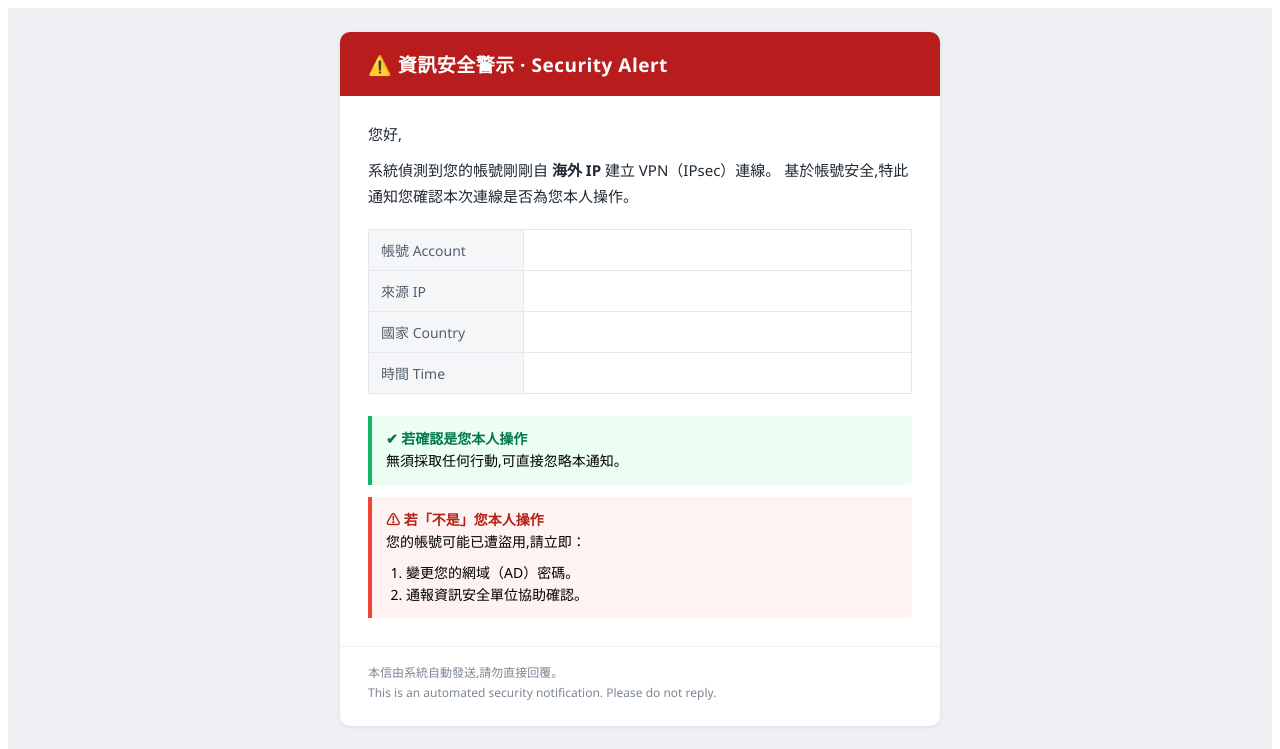
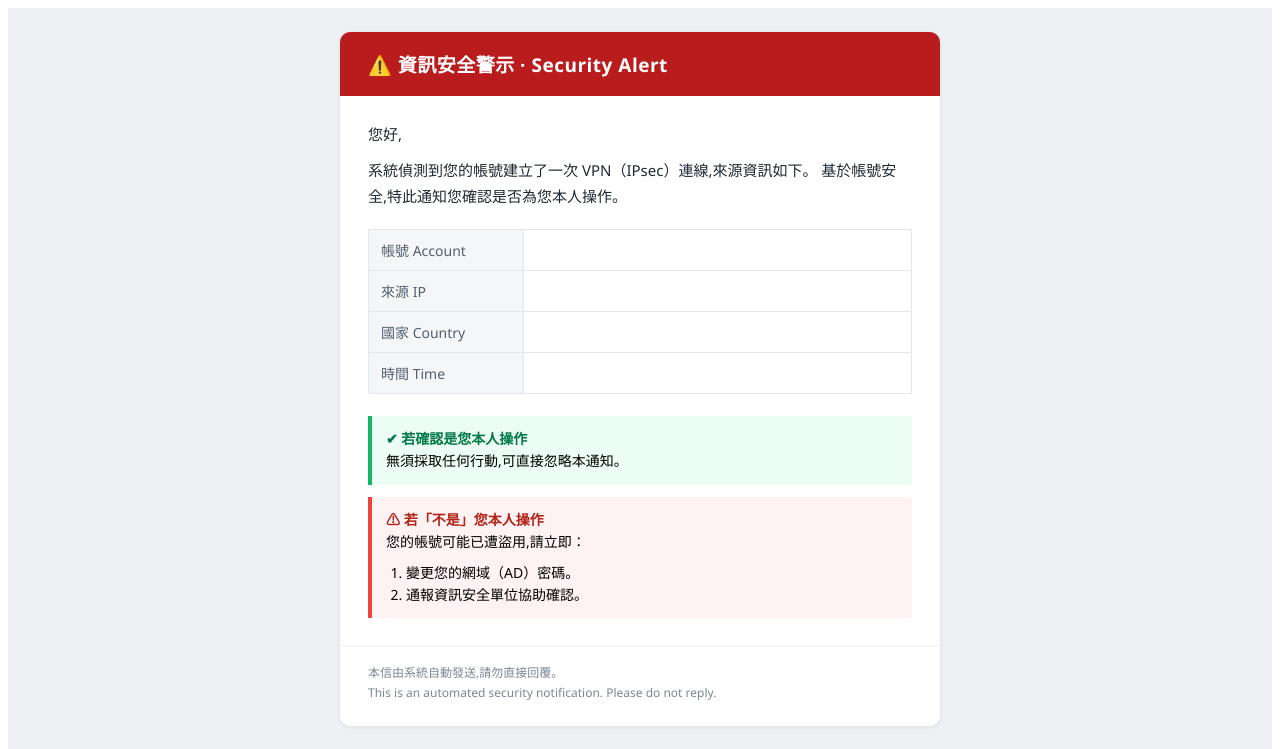
Before and after one commit to kail419/fortiwebhook, a Flask app: template app/templates/alert.html.j2 in a window 1280 px wide. Shown: the top 749 px of the page. Run offline with Flask 3, Linux system fonts and the light colour scheme; the template is opened without the code that fills it, so the values that code supplies are empty.

Commit message:
Make alert wording location-neutral; mount templates for rebuild-free edits
Alerts now fire regardless of country, so drop the "海外/overseas" wording in the
e-mail body and default subject — the source IP/country/time are shown in the
details table anyway. Also bind-mount app/templates into the container so wording
tweaks take effect with a restart instead of an image rebuild.

Co-Authored-By: Claude Opus 4.8 <noreply@anthropic.com>

```diff
--- a/app/config.py
+++ b/app/config.py
@@ -91,7 +91,7 @@ class Config:
     mail_cc: List[str] = field(default_factory=list)
     mail_bcc: List[str] = field(default_factory=list)
     mail_reply_to: str = ""
-    mail_subject: str = "[資安通知] 偵測到您的帳號自海外連線 VPN / Security Alert"
+    mail_subject: str = "[資安通知] 您的帳號 VPN 連線通知 / VPN Login Alert"
     org_name: str = ""            # e.g. company / team name, shown in the e-mail
     security_contact: str = ""    # e.g. "資安專線 #1234 / itsec@corp.example.com"
 
@@ -139,7 +139,7 @@ class Config:
             mail_reply_to=os.getenv("MAIL_REPLY_TO", ""),
             mail_subject=os.getenv(
                 "MAIL_SUBJECT",
-                "[資安通知] 偵測到您的帳號自海外連線 VPN / Security Alert",
+                "[資安通知] 您的帳號 VPN 連線通知 / VPN Login Alert",
             ),
             org_name=os.getenv("ORG_NAME", ""),
             security_contact=os.getenv("SECURITY_CONTACT", ""),
--- a/app/templates/alert.html.j2
+++ b/app/templates/alert.html.j2
@@ -13,8 +13,8 @@
         <tr><td style="padding:26px 28px 8px;">
           <p style="margin:0 0 12px;font-size:15px;line-height:1.6;">{{ user }} 您好,</p>
           <p style="margin:0 0 20px;font-size:15px;line-height:1.7;">
-            系統偵測到您的帳號剛剛自 <strong>海外 IP</strong> 建立 VPN（IPsec）連線。
-            基於帳號安全,特此通知您確認本次連線是否為您本人操作。
+            系統偵測到您的帳號建立了一次 VPN（IPsec）連線,來源資訊如下。
+            基於帳號安全,特此通知您確認是否為您本人操作。
           </p>
           <table role="presentation" width="100%" cellpadding="0" cellspacing="0" style="border-collapse:collapse;margin:0 0 22px;font-size:14px;">
             <tr>
--- a/app/templates/alert.txt.j2
+++ b/app/templates/alert.txt.j2
@@ -2,8 +2,8 @@
 
 {{ user }} 您好,
 
-系統偵測到您的帳號剛剛自「海外 IP」建立 VPN（IPsec）連線。
-基於帳號安全,特此通知您確認本次連線是否為您本人操作。
+系統偵測到您的帳號建立了一次 VPN（IPsec）連線,來源資訊如下。
+基於帳號安全,特此通知您確認是否為您本人操作。
 
 ── 連線資訊 / Connection details ──
   帳號 Account : {{ user }}
--- a/docker-compose.yml
+++ b/docker-compose.yml
@@ -19,6 +19,10 @@ services:
     read_only: true
     tmpfs:
       - /tmp
+    volumes:
+      # E-mail templates from the repo, so wording tweaks don't need an image
+      # rebuild — edit app/templates/*.j2 then `docker compose restart ipsecalert`.
+      - ./app/templates:/app/app/templates:ro
     healthcheck:
       test: ["CMD", "python", "-c", "import urllib.request,sys; sys.exit(0 if urllib.request.urlopen('http://127.0.0.1:8080/health', timeout=3).status==200 else 1)"]
       interval: 30s
```
Also changed, not shown: 1 other file.
